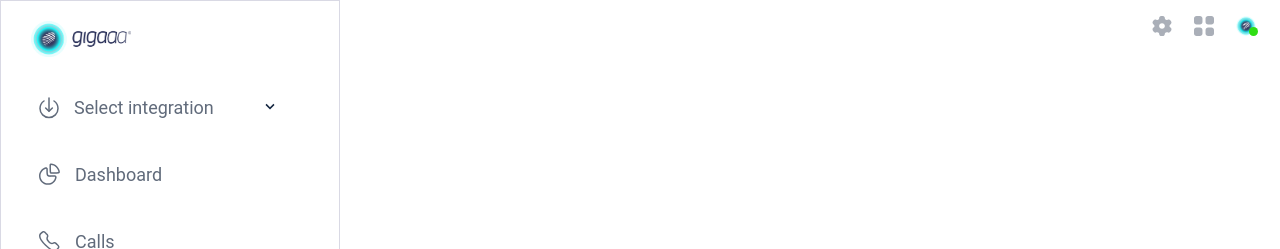
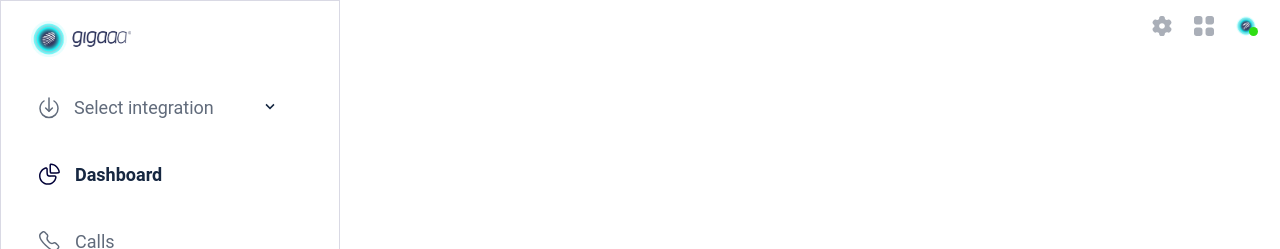
Before and after one commit to ahsan265/library, an Angular app: page /dashboard in a window 1280 px wide. Shown: the top 249 px of the page. Built offline with nearby package versions, Linux system fonts and the light colour scheme.

Commit message:
first commit

```diff
--- a/src/app/gigaaa-sidebar/gigaaa-sidebar.component.html
+++ b/src/app/gigaaa-sidebar/gigaaa-sidebar.component.html
@@ -6,8 +6,6 @@
 
     </div>
     </div>
-
-
        <ul class="vertical menu " data-accordion-menu>
         <li class="dropdownitem"><img [src]="dropdown_icon" alt="">
           <a href="#">
@@ -24,7 +22,6 @@
         <li class="listitem" [routerLink]="data.link"  routerLinkActive="activelink"   *ngFor="let data of sidebar_item;"><img class="gigaaa-sidebar-icons" [src]="data.icon" alt="" srcset="">
           <a >{{data.name}}</a></li>
         </ul>
-
         <div class="gigaaa-collapsepanel">
           <div id="sidebarCollapse" class="gigaaa-collaspe-icon"  ></div>
         <a class="gigaaa-collaspe">Collapse sidebar</a>
--- a/src/app/gigaaa-sidebar/gigaaa-sidebar.component.ts
+++ b/src/app/gigaaa-sidebar/gigaaa-sidebar.component.ts
@@ -47,7 +47,7 @@ export class GigaaaSidebarComponent implements OnInit {
     this.show_dropdown=true;
     this.dropdown_icon='../assets/integration_icon.svg';
     this.dropdown_heading="Select integration";
-    this.sidebar_item=[{icon:"../assets/dashboard_icon.svg",link:"accountmenu",name:"Dashboard"},
+    this.sidebar_item=[{icon:"../assets/dashboard_icon.svg",link:"dashboard",name:"Dashboard"},
     {icon:"../assets/calls_icon.svg",link:"call",name:"Calls"},
     {icon:"../assets/agents_icon.svg",link:"agents",name:"Agents"}];
     this.dropdown_array=[{link:"",name:"google"},
```
